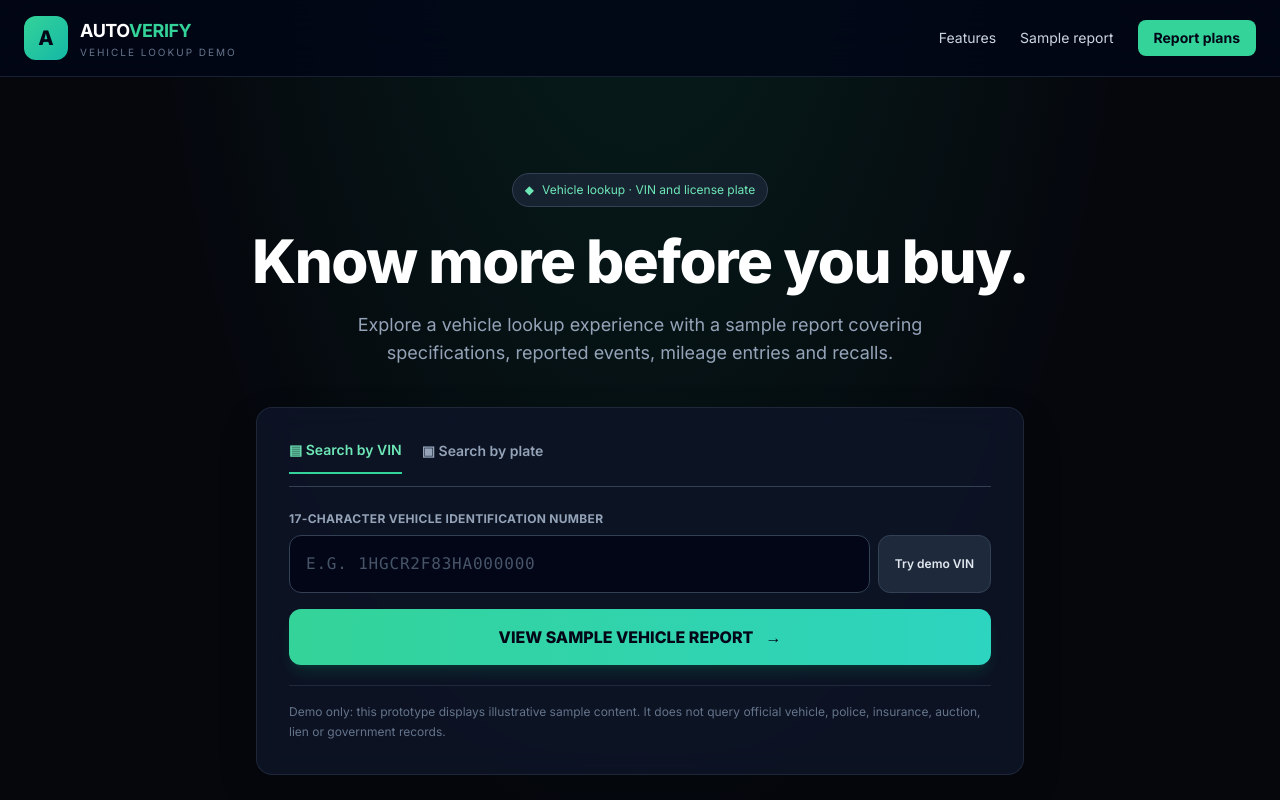
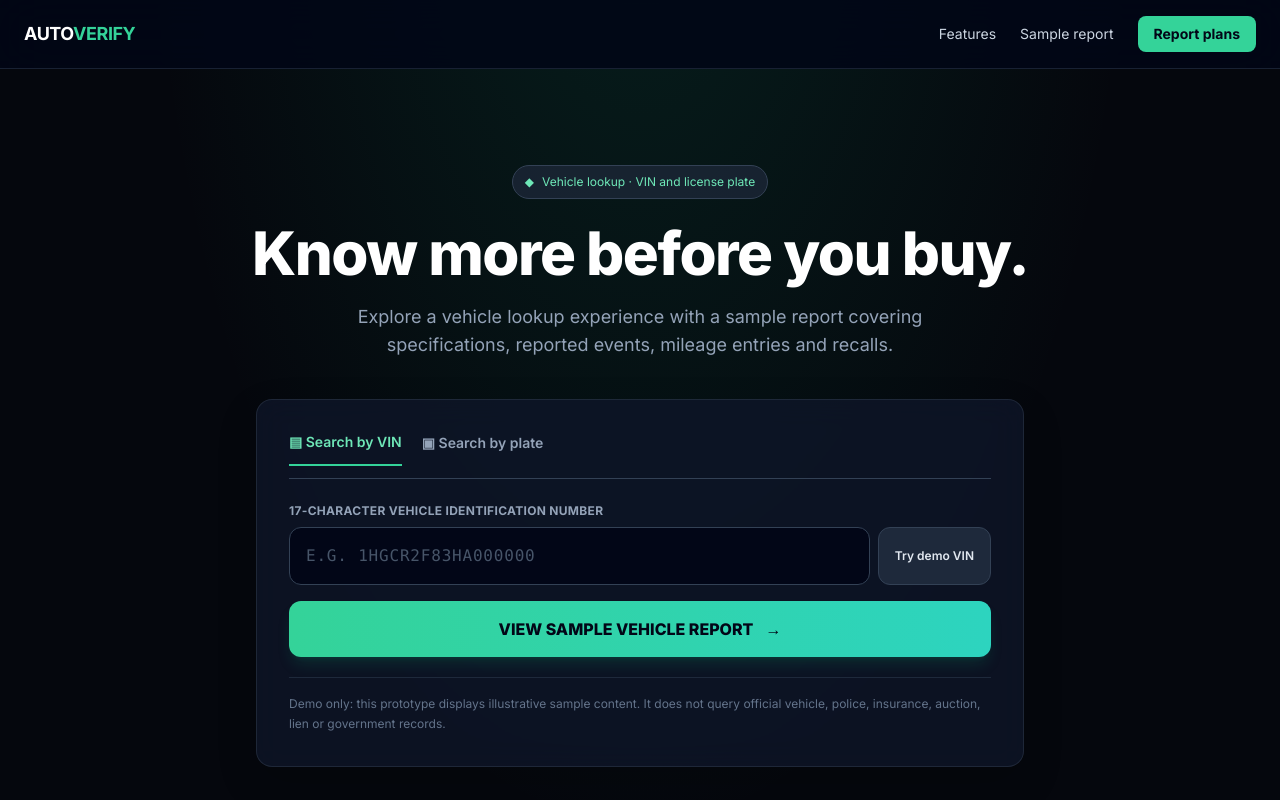
Before and after one commit to rddsenterprises-tech/AUTOVERIFY, a plain HTML site: page index.html in a window 1280 px wide. Shown: the top 800 px of the page. Drawn offline with nearby package versions, Linux system fonts and the light colour scheme.

Commit message:
Remove standalone A logo mark; keep AutoVerify wordmark only

```diff
--- a/index.html
+++ b/index.html
@@ -24,9 +24,8 @@
 <body class="min-h-full text-slate-200">
   <header class="sticky top-0 z-20 border-b border-slate-800/80 bg-slate-950/85 backdrop-blur-xl">
     <div class="mx-auto flex h-18 max-w-7xl items-center justify-between px-4 py-4 sm:px-6">
-      <a href="#" class="flex items-center gap-3" aria-label="AutoVerify home">
-        <span class="grid h-11 w-11 place-items-center rounded-xl bg-gradient-to-br from-emerald-400 to-teal-500 text-xl font-black text-slate-950">A</span>
-        <span><strong class="block text-lg tracking-tight text-white">AUTO<span class="text-emerald-400">VERIFY</span></strong><small class="block text-[10px] uppercase tracking-[.2em] text-slate-500">Vehicle lookup demo</small></span>
+      <a href="#" class="flex items-center" aria-label="AutoVerify home">
+        <strong class="text-lg tracking-tight text-white">AUTO<span class="text-emerald-400">VERIFY</span></strong>
       </a>
       <nav class="hidden items-center gap-6 text-sm text-slate-300 md:flex">
         <a href="#features" class="hover:text-emerald-400">Features</a><a href="#report" class="hover:text-emerald-400">Sample report</a>
```
